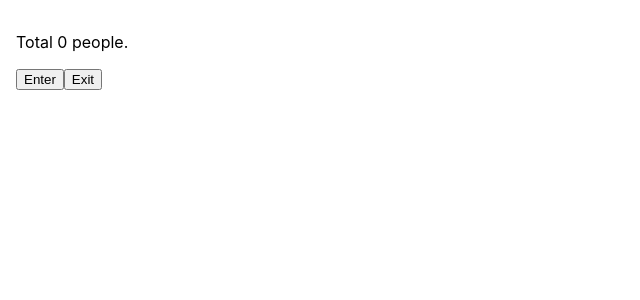
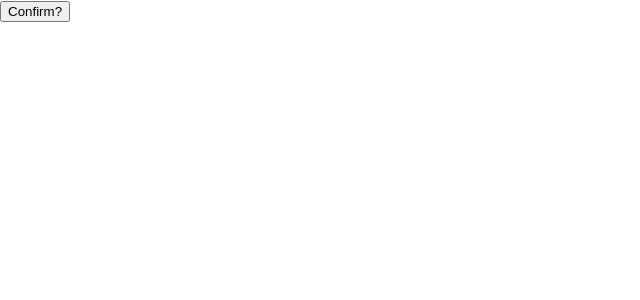
Before and after one commit to Soohyeun/react-practice, a React (Create React App) app: page / in a window 1280 px wide. Shown: the top 300 px of the page, without its empty margins (0-640 px from the left). Built offline with nearby package versions, Linux system fonts and the light colour scheme.

Commit message:
Chap_08_Create ConfirmButton

```diff
--- /dev/null
+++ b/src/chapter_08/ConfirmButton.jsx
@@ -0,0 +1,53 @@
+import React, { useState } from "react";
+
+  // Class component
+// class ConfirmButton extends React.Component {
+//   constructor(props) {
+//     super(props);
+
+//     this.state = {
+//       isConfirmed: false,
+//     };
+
+     //way1. function
+    // this.handleConfirm = this.handleConfirm.bind(this);
+//   }
+
+     //way1. function
+//   handleConfirm() {
+//     this.setState((prevState) => ({
+//       isConfirmed: !prevState.isConfirmed,
+//     }));
+//   }
+    //way2. arrow function
+// handleConfirm = () => {
+//     this.setState((prevState) => ({
+//         isConfirmed: !prevState.isConfirmed
+//     }));
+// }
+//   render() {
+//     return (
+//       <button onClick={this.handleConfirm} disabled={this.state.isConfirmed}>
+//         {this.state.isConfirmed ? "Confirmed" : "Confirm?"}
+//       </button>
+//     );
+//   }
+// }
+
+
+// Function Component
+function ConfirmButton(props) {
+    const [isConfirmed, setIsConfirmed] = useState(false);
+
+    const handleConfirm = () => {
+        setIsConfirmed((prevIsConfirmed) => !prevIsConfirmed);
+    };
+
+    return (
+        <button onClick={handleConfirm} disabled={isConfirmed}>
+            {isConfirmed ? "Confirmed": "Confirm?"}
+        </button>
+    )
+}
+
+export default ConfirmButton;
--- a/src/index.js
+++ b/src/index.js
@@ -6,7 +6,8 @@
 // import Clock from './chapter_04/Clock'
 // import CommentList from './chapter_05/CommentList'
 // import NotificationList from './chapter_06/NotificationList';
-import Accommodate from './chapter_07/Accommodate';
+// import Accommodate from './chapter_07/Accommodate';
+import ConfirmButton from './chapter_08/ConfirmButton';
 
 const root = ReactDOM.createRoot(document.getElementById('root'));
 
@@ -26,7 +27,7 @@
 
 root.render(
   <React.StrictMode>
-    <Accommodate />
+    <ConfirmButton />
   </React.StrictMode>
 );
 
```
